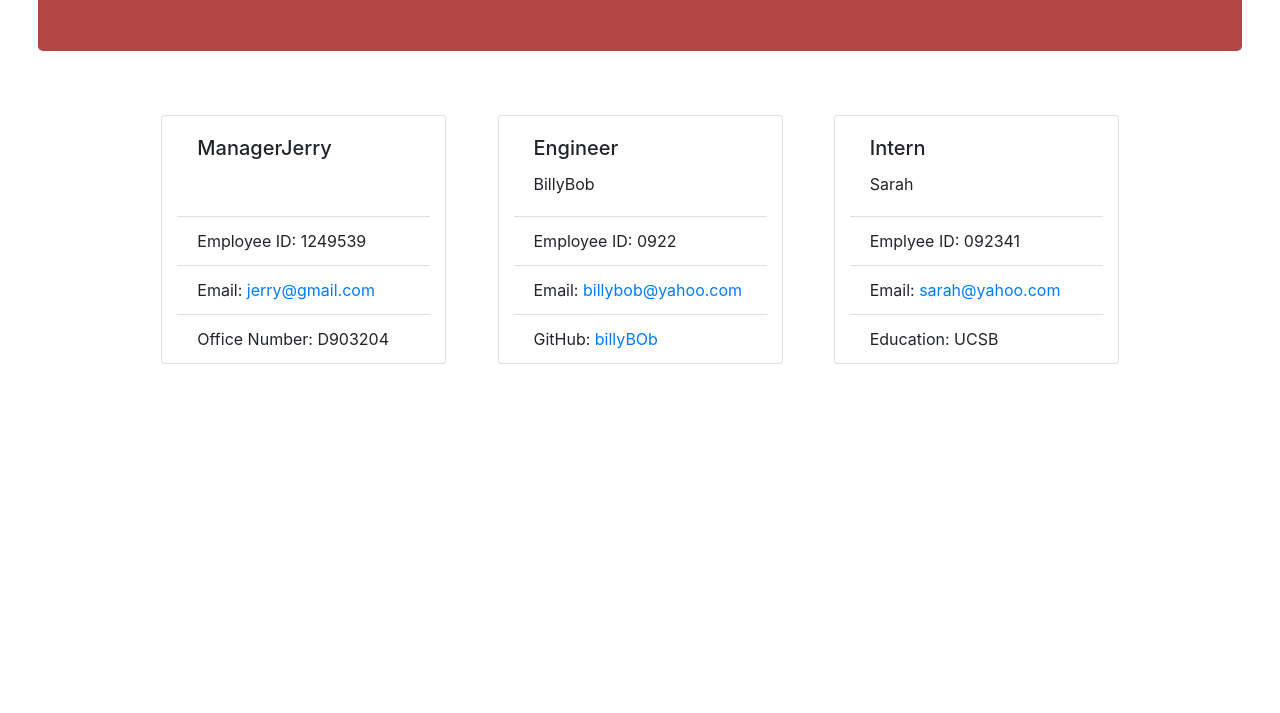
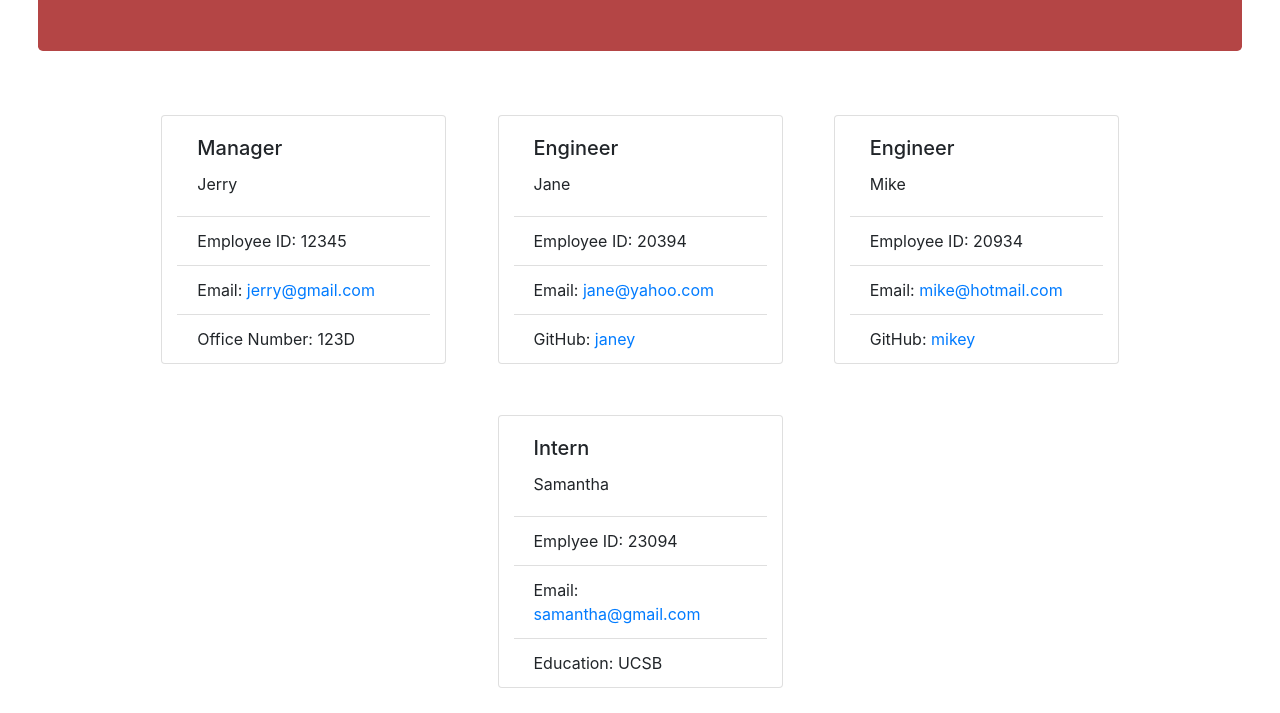
Before and after one commit to alavezzo/team-profile-generator, a website: page dist/index.html in a window 1280 px wide. Shown: the part 191-904 px from the top of the page. Before the commit the page ends 800 px from the top, so only its background shows below. Drawn offline with nearby package versions, Linux system fonts and the light colour scheme.

Commit message:
ReadME sample HTML

```diff
--- a/dist/index.html
+++ b/dist/index.html
@@ -19,13 +19,13 @@
     <div class = "row">
     <div class="card col-sm-6 col-med-4 col-lg-3" style="width: 18rem;">
        <div class="card-body">
-         <h5 class="card-title">Manager</h
+         <h5 class="card-title">Manager</h5>
        <p class="card-text">Jerry</p>
       </div>
        <ul class="list-group list-group-flush">
-         <li class="list-group-item">Employee ID: 1249539</li>
+         <li class="list-group-item">Employee ID: 12345</li>
          <li class="list-group-item">Email: <a href="mailto: jerry@gmail.com" class="card-link">jerry@gmail.com</a></li>
-          <li class="list-group-item">Office Number: D903204</li>
+          <li class="list-group-item">Office Number: 123D</li>
       </ul>
    </div>
 
@@ -33,12 +33,23 @@
             <div class="card col-sm-6 col-med-4 col-lg-3" style="width: 18rem;">
             <div class="card-body">
             <h5 class="card-title">Engineer</h5>
-            <p class="card-text">BillyBob</p>
+            <p class="card-text">Jane</p>
             </div>
             <ul class="list-group list-group-flush">
-            <li class="list-group-item">Employee ID: 0922</li>
-            <li class="list-group-item">Email: <a href="mailto: billybob@yahoo.com" class="card-link">billybob@yahoo.com</a></li>
-            <li class="list-group-item">GitHub: <a href="http://github.com/billyBOb" class="card-link">billyBOb</a></li>
+            <li class="list-group-item">Employee ID: 20394</li>
+            <li class="list-group-item">Email: <a href="mailto: jane@yahoo.com" class="card-link">jane@yahoo.com</a></li>
+            <li class="list-group-item">GitHub: <a href="http://github.com/janey" class="card-link">janey</a></li>
+            </ul>
+        </div>
+            <div class="card col-sm-6 col-med-4 col-lg-3" style="width: 18rem;">
+            <div class="card-body">
+            <h5 class="card-title">Engineer</h5>
+            <p class="card-text">Mike</p>
+            </div>
+            <ul class="list-group list-group-flush">
+            <li class="list-group-item">Employee ID: 20934</li>
+            <li class="list-group-item">Email: <a href="mailto: mike@hotmail.com" class="card-link">mike@hotmail.com</a></li>
+            <li class="list-group-item">GitHub: <a href="http://github.com/mikey" class="card-link">mikey</a></li>
             </ul>
         </div>
 
@@ -48,11 +59,11 @@
             <div class="card col-sm-6 col-med-4 col-lg-3" style="width: 18rem;">
             <div class="card-body">
             <h5 class="card-title">Intern</h5>
-            <p class="card-text">Sarah</p>
+            <p class="card-text">Samantha</p>
             </div>
             <ul class="list-group list-group-flush">
-            <li class="list-group-item">Emplyee ID: 092341</li>
-            <li class="list-group-item">Email: <a href="mailto: sarah@yahoo.com" class="card-link">sarah@yahoo.com</a></li>
+            <li class="list-group-item">Emplyee ID: 23094</li>
+            <li class="list-group-item">Email: <a href="mailto: samantha@gmail.com" class="card-link">samantha@gmail.com</a></li>
             <li class="list-group-item">Education: UCSB</li>
             </ul>
         </div>
```
